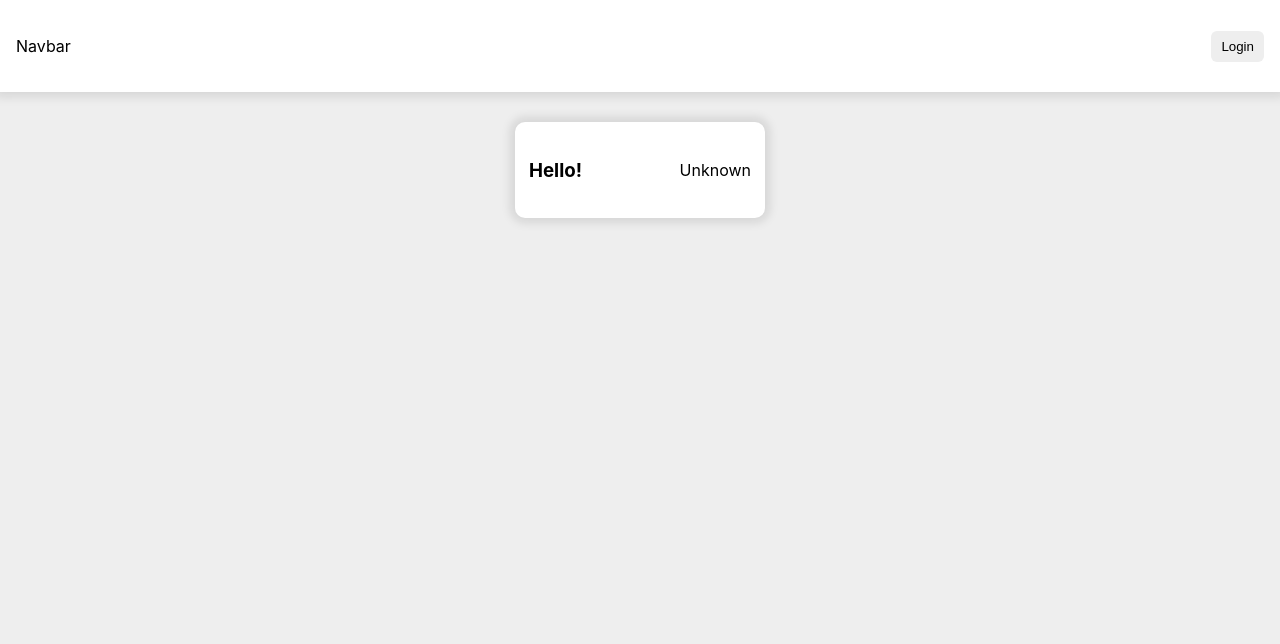
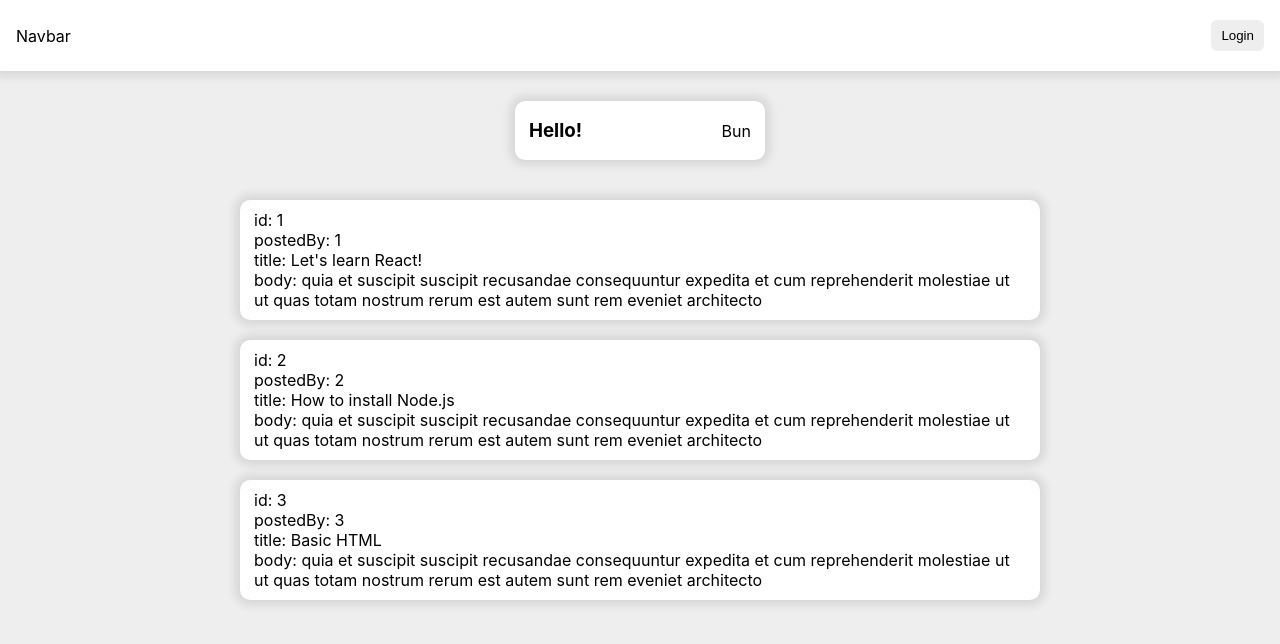
Before and after one commit to CleverseAcademy/react-demo-cohort-2, a React (Vite) app: page / in a window 1280 px wide. Shown: the top 644 px of the page. Built offline with nearby package versions, Linux system fonts and the light colour scheme.

Commit message:
demo rendering lists

```diff
--- a/src/App.css
+++ b/src/App.css
@@ -4,3 +4,10 @@
   align-items: center;
   gap: 30px;
 }
+
+.feed-container {
+  display: flex;
+  flex-direction: column;
+  max-width: 800px;
+  width: 100%;
+}
--- a/src/App.tsx
+++ b/src/App.tsx
@@ -1,12 +1,40 @@
 import './App.css'
 import Greeting from './components/Greeting'
 import Navbar from './components/Navbar'
+import Post from './components/Post'
+import { PostDTO } from './types/dto'
+
+const posts: PostDTO[] = [
+  {
+    id: 1,
+    userId: 1,
+    title: "Let's learn React!",
+    body: 'quia et suscipit\nsuscipit recusandae consequuntur expedita et cum\nreprehenderit molestiae ut ut quas totam\nnostrum rerum est autem sunt rem eveniet architecto',
+  },
+  {
+    id: 2,
+    userId: 2,
+    title: 'How to install Node.js',
+    body: 'quia et suscipit\nsuscipit recusandae consequuntur expedita et cum\nreprehenderit molestiae ut ut quas totam\nnostrum rerum est autem sunt rem eveniet architecto',
+  },
+  {
+    id: 3,
+    userId: 3,
+    title: 'Basic HTML',
+    body: 'quia et suscipit\nsuscipit recusandae consequuntur expedita et cum\nreprehenderit molestiae ut ut quas totam\nnostrum rerum est autem sunt rem eveniet architecto',
+  },
+]
 
 function App() {
   return (
     <div className="App">
       <Navbar />
-      <Greeting name="Bun" greetingMsg="Hello!" isLoggedIn={false} />
+      <Greeting name="Bun" greetingMsg="Hello!" isLoggedIn={true} />
+      <div className="feed-container">
+        {posts.map((post) => {
+          return <Post key={post.id} post={post} />
+        })}
+      </div>
     </div>
   )
 }
--- /dev/null
+++ b/src/components/Post.module.css
@@ -0,0 +1,11 @@
+.post {
+  width: 100%;
+  height: auto;
+  padding: 10px 14px;
+  margin: 10px 0;
+  box-sizing: border-box;
+  box-shadow: 0 0 10px 5px rgb(0 0 0 / 0.1);
+
+  background-color: white;
+  border-radius: 10px;
+}
--- /dev/null
+++ b/src/components/Post.tsx
@@ -0,0 +1,18 @@
+import { PostDTO } from '../types/dto'
+import classes from './Post.module.css'
+
+interface IPostProps {
+  post: PostDTO
+}
+
+const Post = ({ post }: IPostProps) => {
+  return (
+    <div className={classes.post}>
+      <p>id: {post.id}</p>
+      <p>postedBy: {post.userId}</p>
+      <p>title: {post.title}</p>
+      <p>body: {post.body}</p>
+    </div>
+  )
+}
+export default Post
--- a/src/index.css
+++ b/src/index.css
@@ -1,3 +1,7 @@
+* {
+  margin: 0;
+}
+
 body {
   margin: 0;
   background-color: #eee;
--- /dev/null
+++ b/src/types/dto.ts
@@ -0,0 +1,6 @@
+export interface PostDTO {
+  id: number
+  userId: number
+  title: string
+  body: string
+}
```
